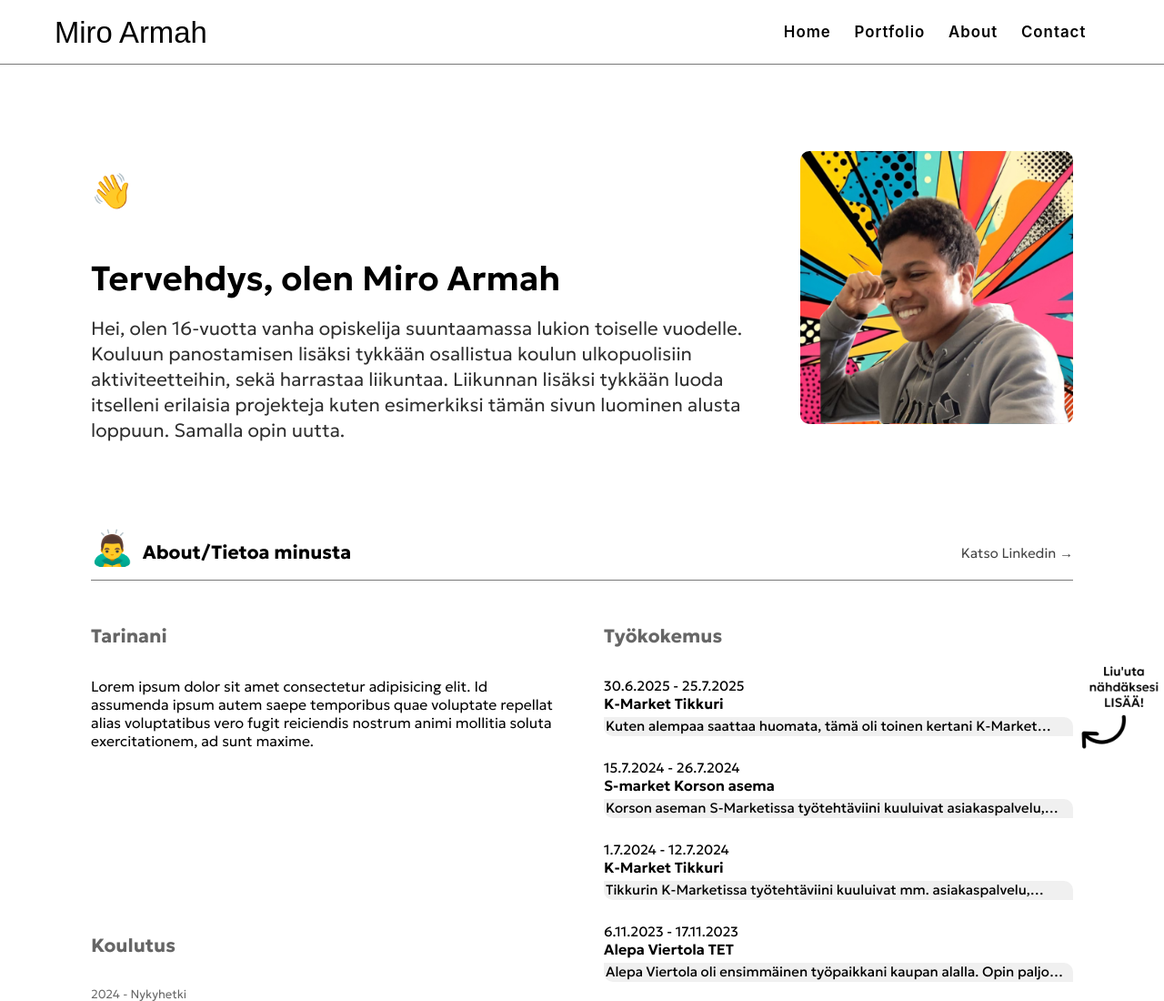
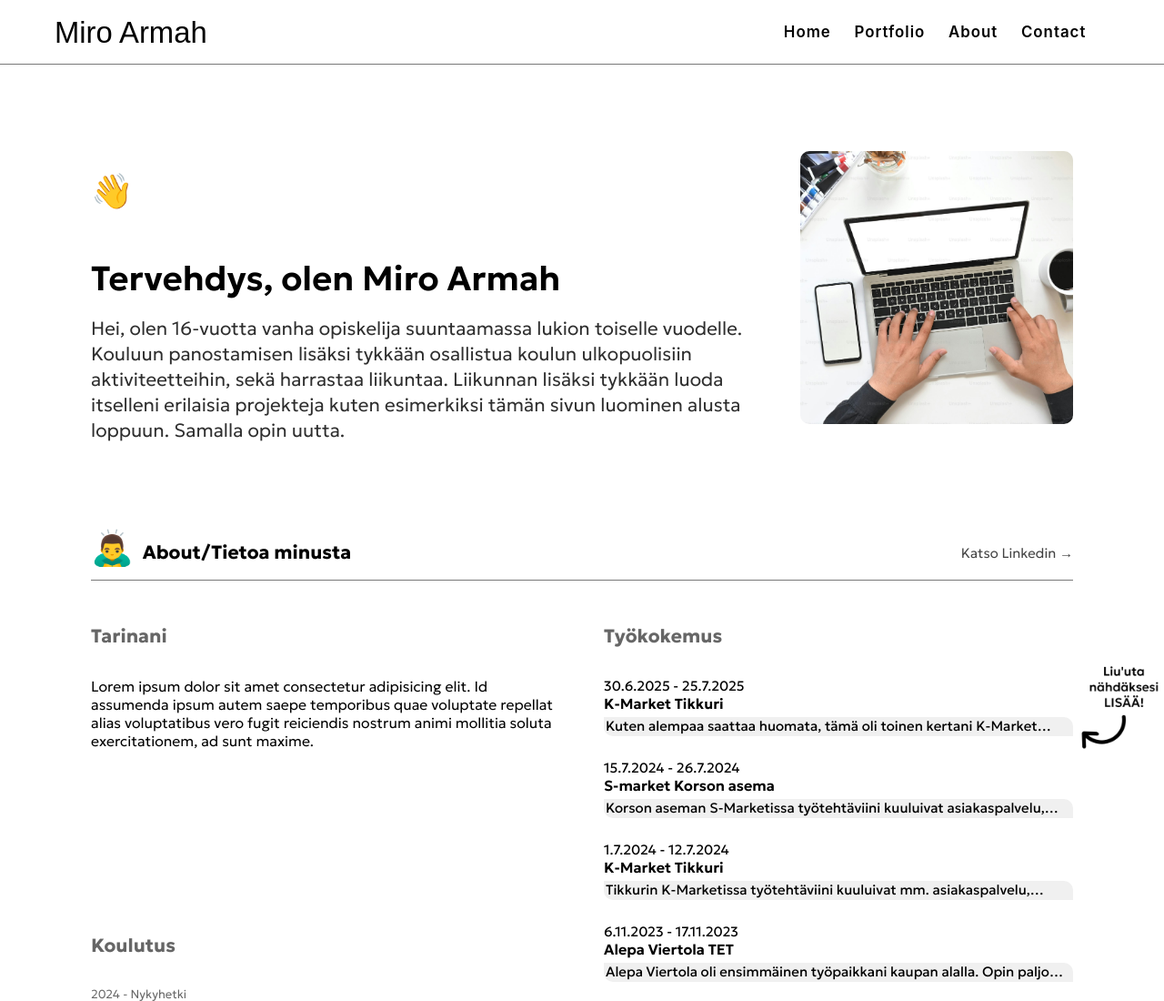
Before and after one commit to mrmirror5/mywebsite, a plain HTML site: page index.html in a window 1280 px wide. Shown: the top 1100 px of the page at 91% size. Drawn offline with Linux system fonts and the light colour scheme; a web font is replaced by a local one.

Commit message:
Changed one photo.

```diff
--- a/index.html
+++ b/index.html
@@ -76,7 +76,7 @@
         </div>
       </div>
       <div class="introduction-picture-container">
-        <img class="introduction-picture" src="images/miro_cartoon.png">
+        <img class="introduction-picture" src="images/laptop.jpeg">
       </div>
     </div>
 
--- a/styles/homepage-styles.css
+++ b/styles/homepage-styles.css
@@ -94,6 +94,7 @@ h3{
 .introduction-picture{
   height: 380px;
   width: 380px;
+  object-fit: cover;
   /* fix this */
 
   border-radius: 10px;
```
Also changed, not shown: images/laptop.jpeg (added).
